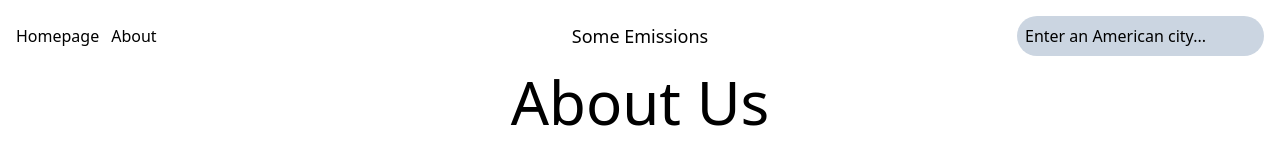
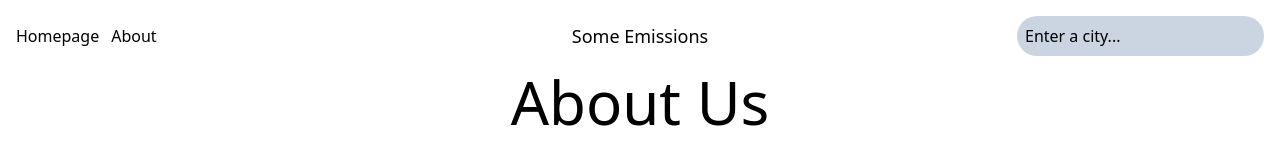
Before and after one commit to karilaa-dev/BurntCheeseProject, a website: page public/html/about.html in a window 1280 px wide. Shown: the top 160 px of the page. Drawn offline with nearby package versions, Linux system fonts and the light colour scheme; files that its build step writes are made by us from their sources.

Commit message:
Change UI to show 'Enter a city...'
Instead of 'Enter an American city...'.

```diff
--- a/public/html/about.html
+++ b/public/html/about.html
@@ -17,11 +17,11 @@
       </div>
       <h1 class="text-lg nav-title self-center">Some Emissions</h1>
       <form class="nav-search" action="/results" method="GET" role="search">
-        <label for="city" class="sr-only"> Enter an American city </label>
+        <label for="city" class="sr-only"> Enter a city </label>
         <input
           type="search"
           name="city"
-          placeholder="Enter an American city..."
+          placeholder="Enter a city..."
           class="bg-slate-300 placeholder-black p-2 rounded-3xl"
         />
       </form>
```
Also changed, not shown: public/html/not_found.html (+2 -2 lines), public/html/results.html (+2 -2 lines), public/html/template.html (+2 -2 lines), public/index.html (+2 -2 lines).
